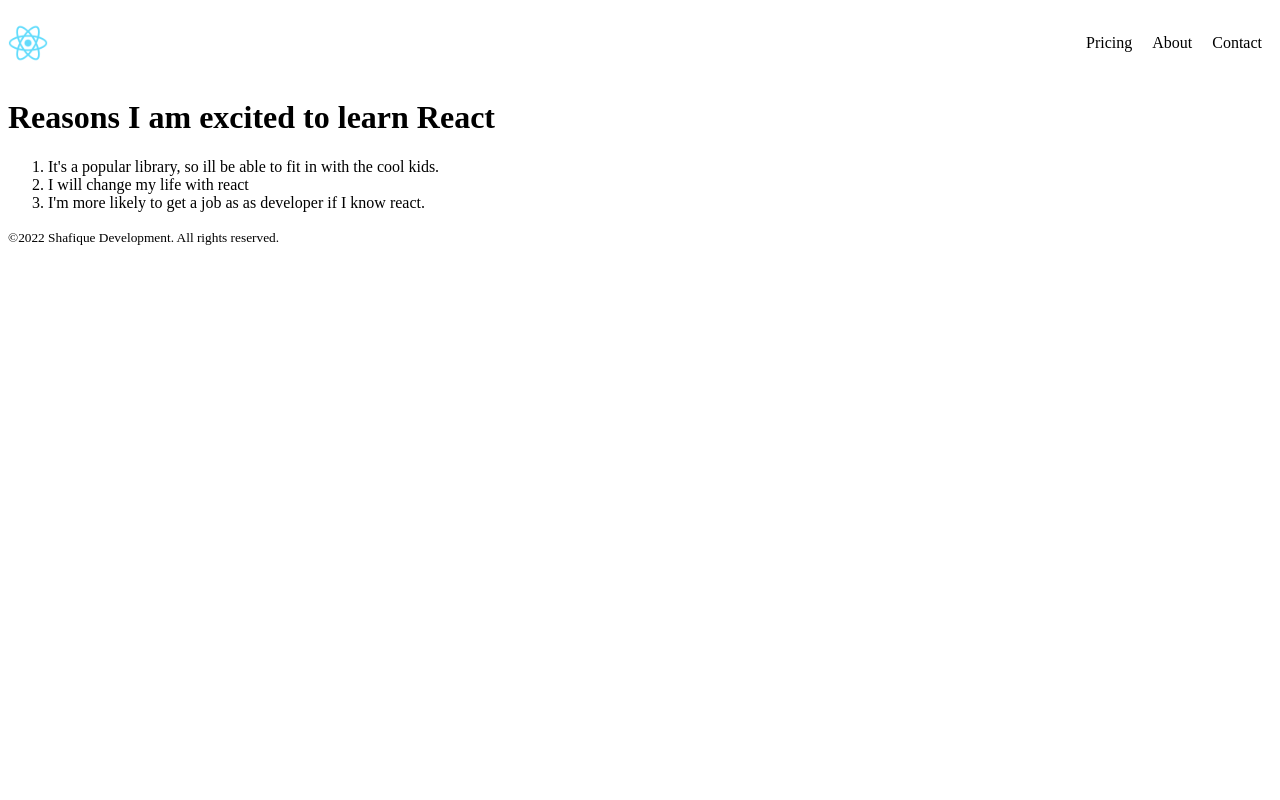
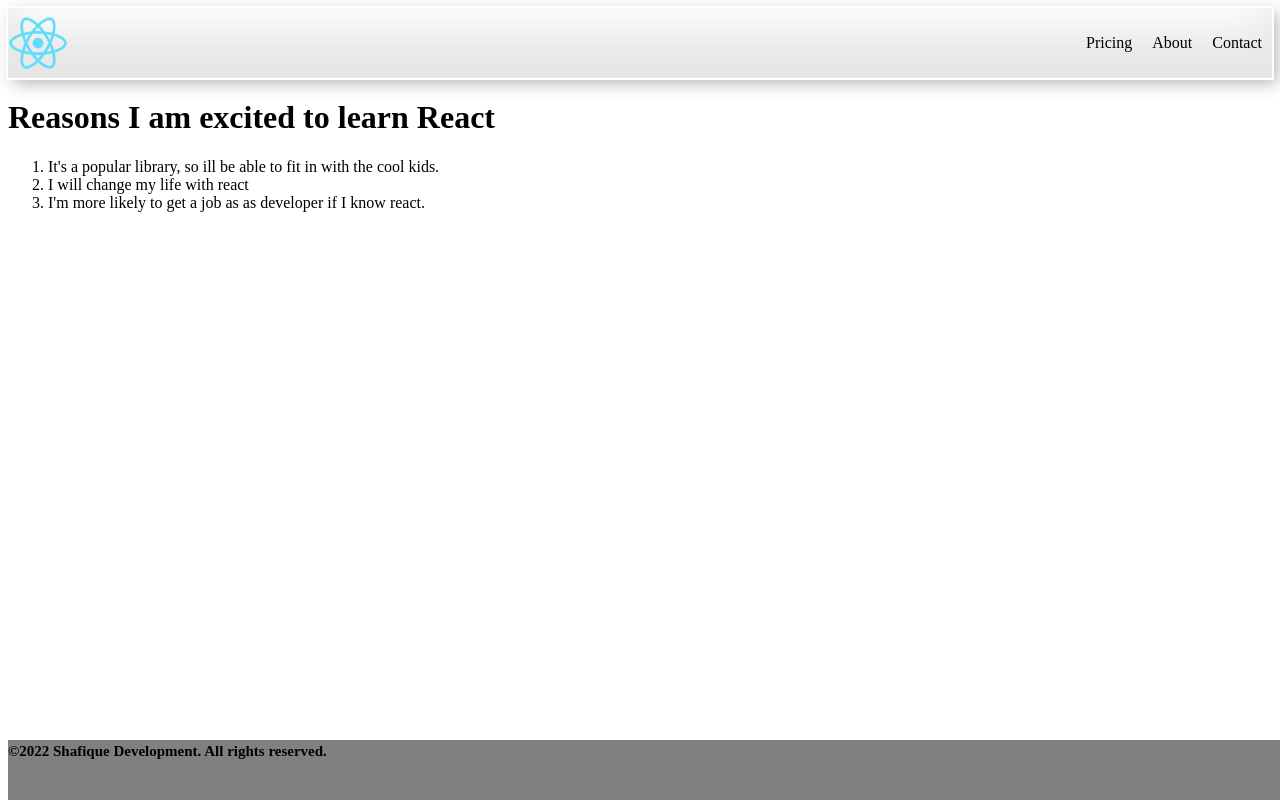
Before and after one commit to qureshi81/My_second_react_app, a React (Create React App) app: page / in a window 1280 px wide. Built offline with nearby package versions, Linux system fonts and the light colour scheme.

Commit message:
Intro to classes and css tyling

```diff
--- a/src/index.js
+++ b/src/index.js
@@ -7,7 +7,7 @@ function Header(){
   return(
   <header>
         <nav className='nav'>
-          <img src="./logo192.png" alt='Simply easy' width="40px" />
+          <img src="./logo192.png" alt='Simply easy' className="nav-logo"/>
           <ul className='nav-items'>
             <li>Pricing</li>
             <li>About</li>
@@ -53,7 +53,7 @@ function MainContent() {
 
 function Footer(){
   return(
-    <footer>
+    <footer className='foot-class'>
     <small> ©2022 Shafique Development. All rights reserved. </small>
   </footer>
 
--- a/src/style.css
+++ b/src/style.css
@@ -2,6 +2,8 @@
     display: flex;
     justify-content: space-between;
     align-items: center;
+    box-shadow:  inset 0 -3em 3em rgba(0, 0, 0, 0.1), 0 0 0 2px rgb(255, 255, 255),
+    0.3em 0.3em 1em rgba(0, 0, 0, 0.3);;
 }
 
 
@@ -13,3 +15,17 @@ display: flex;
 .nav-items > li{
     padding: 10px;
 }
+
+.nav-logo{
+    width: 60px;
+}
+
+.foot-class{
+    position: fixed;
+   bottom: 0;
+   width: 100%;
+   height: 60px;   /* Height of the footer */
+   background: grey;
+   font-size: large;
+   font-weight: bold;
+}
```
